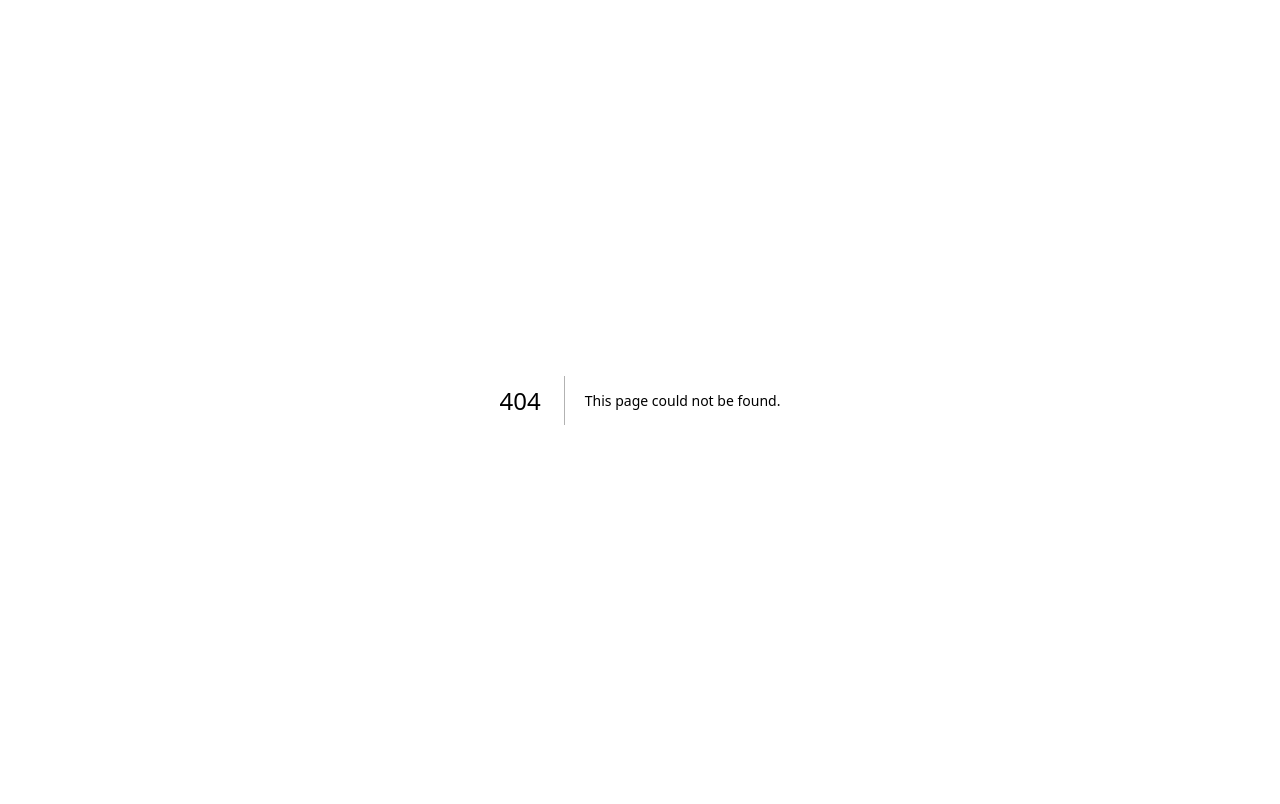
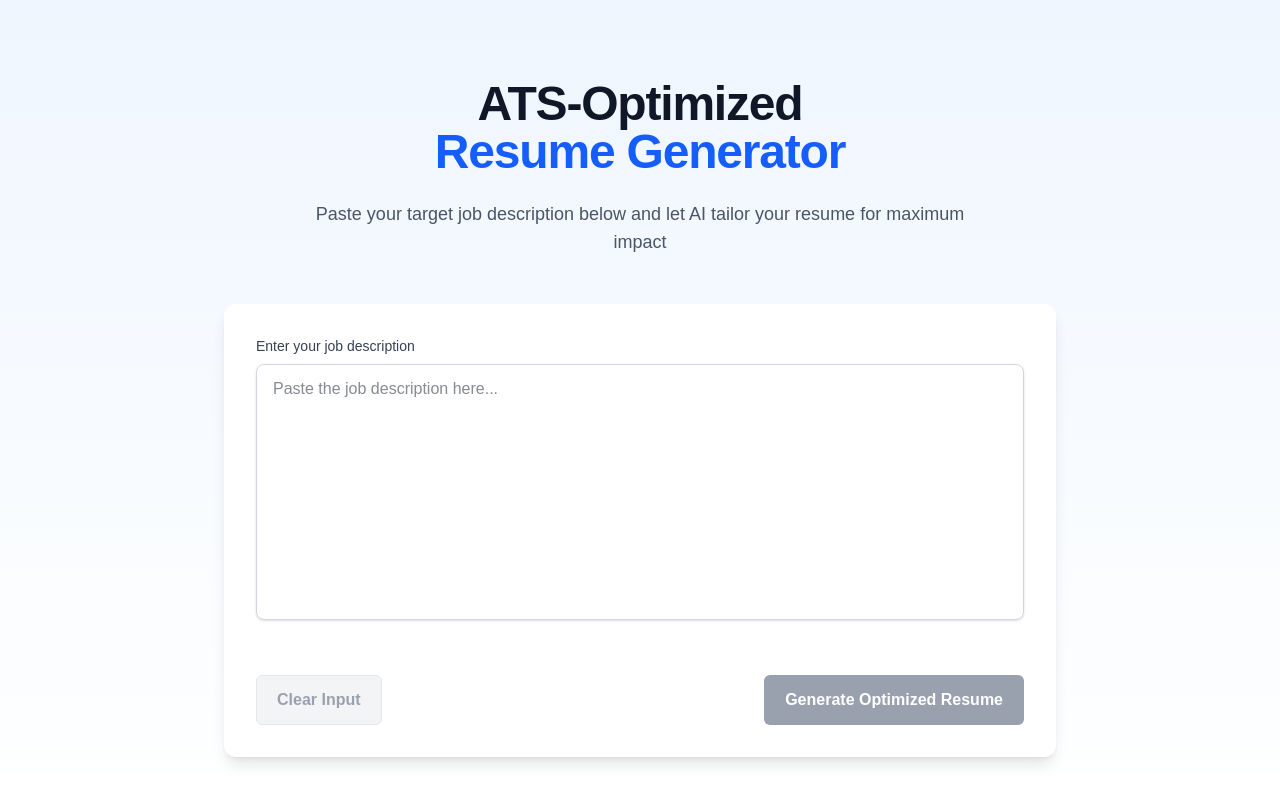
Before and after one commit to niko-2609/deepresume, a Next.js app: page /generate in a window 1280 px wide. Before the commit this address had no page. Shown: the top 804 px of the page. Built offline with nearby package versions, Linux system fonts and the light colour scheme.

Commit message:
added workbench screen

```diff
--- /dev/null
+++ b/src/app/generate/page.tsx
@@ -0,0 +1,11 @@
+"use client";
+
+import ResumeGenerator from "@/features/workbench/components/generator";
+
+function GeneratePage() {
+  return (
+    <ResumeGenerator />
+  )
+}
+
+export default GeneratePage;
--- a/src/features/onboarding/components/Onboarding.tsx
+++ b/src/features/onboarding/components/Onboarding.tsx
@@ -97,7 +97,7 @@ export default function Onboarding() {
       } as OnboardingData;
 
       await submitOnboardingData(finalData);
-      router.push('/dashboard');
+      router.push('/generate');
     } catch (error) {
       console.error('Failed to submit onboarding data:', error);
       alert('Failed to submit onboarding data. Please try again.');
--- /dev/null
+++ b/src/features/workbench/components/generator.tsx
@@ -0,0 +1,105 @@
+"use client";
+
+import { useState } from "react";
+
+function ResumeGenerator() {
+  const [isGenerating, setIsGenerating] = useState(false);
+  const [jobDescription, setJobDescription] = useState("");
+  const [isClearing, setIsClearing] = useState(false);
+
+  const handleClear = async () => {
+    setIsClearing(true);
+    setJobDescription("");
+    setIsClearing(false);
+  };
+
+  const handleGenerate = async () => {
+    setIsGenerating(true);
+    // API call logic here
+    setTimeout(() => setIsGenerating(false), 2000);
+  };
+
+  return (
+    <section className="pt-20 pb-16 bg-gradient-to-b from-blue-50 to-white min-h-screen">
+      <div className="max-w-4xl mx-auto px-4 sm:px-6 lg:px-8">
+        {/* Header Section */}
+        <div className="text-center">
+          <h1 className="text-4xl font-bold tracking-tight text-gray-900 sm:text-5xl">
+            <span className="block">ATS-Optimized</span>
+            <span className="block text-blue-600">Resume Generator</span>
+          </h1>
+          <p className="mt-6 text-lg text-gray-600 max-w-2xl mx-auto">
+            Paste your target job description below and let AI tailor your resume
+            for maximum impact
+          </p>
+        </div>
+
+        {/* Main Input Section */}
+        <div className="mt-12 bg-white rounded-xl shadow-lg p-8">
+          <div className="space-y-6">
+            <div>
+              <label className="block text-sm font-medium text-gray-700 mb-2">
+                Enter your job description
+              </label>
+              <textarea
+                value={jobDescription}
+                onChange={(e) => setJobDescription(e.target.value)}
+                placeholder="Paste the job description here..."
+                className="w-full rounded-lg border border-gray-300 px-4 py-3 text-gray-900 shadow-sm focus:border-blue-500 focus:ring-1 focus:ring-blue-500 h-64 resize-none"
+              />
+            </div>
+
+            {/* Action Buttons */}
+            <div className="flex items-center justify-between pt-6">
+              <button
+                onClick={handleClear}
+                disabled={!jobDescription.trim() || isClearing}
+                className={`inline-flex items-center px-5 py-3 border text-base font-semibold rounded-md transition-all duration-200
+                  ${!jobDescription.trim() || isClearing
+                    ? "bg-gray-100 text-gray-400 border-gray-200 cursor-not-allowed"
+                    : "border-gray-300 text-gray-700 hover:bg-gray-50"
+                  }`}
+              >
+                {isClearing ? (
+                  <>
+                    <svg className="animate-spin -ml-1 mr-3 h-5 w-5 text-gray-400" xmlns="http://www.w3.org/2000/svg" fill="none" viewBox="0 0 24 24">
+                      <circle className="opacity-25" cx="12" cy="12" r="10" stroke="currentColor" strokeWidth="4"></circle>
+                      <path className="opacity-75" fill="currentColor" d="M4 12a8 8 0 018-8V0C5.373 0 0 5.373 0 12h4zm2 5.291A7.962 7.962 0 014 12H0c0 3.042 1.135 5.824 3 7.938l3-2.647z"></path>
+                    </svg>
+                    Clearing...
+                  </>
+                ) : (
+                  "Clear Input"
+                )}
+              </button>
+
+              <button
+                onClick={handleGenerate}
+                disabled={!jobDescription.trim() || isGenerating}
+                className={`inline-flex items-center px-5 py-3 border border-transparent text-base font-semibold rounded-md transition-all duration-200
+                  ${!jobDescription.trim() || isGenerating
+                    ? "bg-gray-400 text-white cursor-not-allowed"
+                    : "text-white bg-blue-600 hover:bg-blue-700"
+                  }`}
+              >
+                {isGenerating ? (
+                  <>
+                    <svg className="animate-spin -ml-1 mr-3 h-5 w-5 text-white" xmlns="http://www.w3.org/2000/svg" fill="none" viewBox="0 0 24 24">
+                      <circle className="opacity-25" cx="12" cy="12" r="10" stroke="currentColor" strokeWidth="4"></circle>
+                      <path className="opacity-75" fill="currentColor" d="M4 12a8 8 0 018-8V0C5.373 0 0 5.373 0 12h4zm2 5.291A7.962 7.962 0 014 12H0c0 3.042 1.135 5.824 3 7.938l3-2.647z"></path>
+                    </svg>
+                    Generating Resume...
+                  </>
+                ) : (
+                  "Generate Optimized Resume"
+                )}
+              </button>
+            </div>
+          </div>
+        </div>
+      </div>
+    </section>
+  );
+}
+
+export default ResumeGenerator;
```
